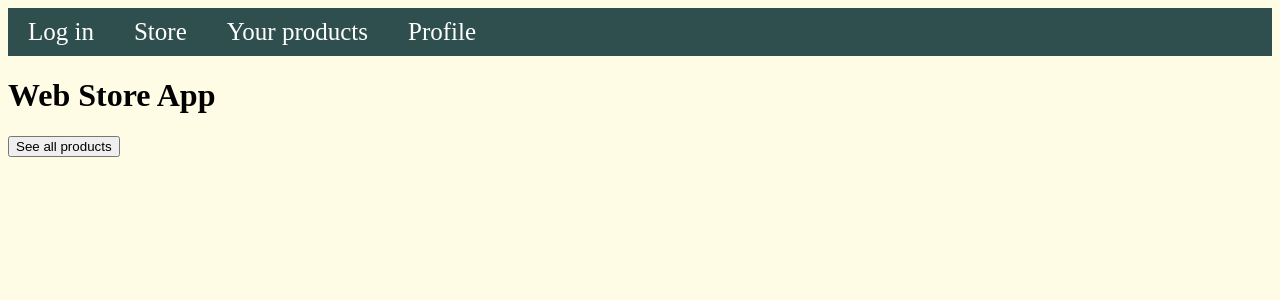
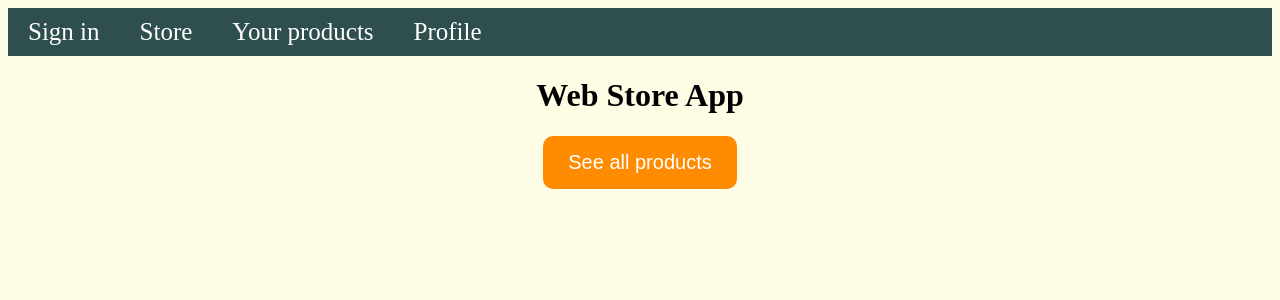
Before and after one commit to SenchaBka/Group-Project---Web-Store, a React (Create React App) app: page / in a window 1280 px wide. Shown: the top 300 px of the page. Built offline with nearby package versions, Linux system fonts and the light colour scheme.

Commit message:
Add style to the main page

```diff
--- a/src/App.js
+++ b/src/App.js
@@ -6,12 +6,15 @@ function App() {
 
   return (<>
     <Navigation />
-    <h1>Web Store App</h1>
-    <button onClick={() => showAllItems()}>See all products</button>
-    <div id='all-items-list'>
+    <main id='store'>
+      <h1>Web Store App</h1>
+      <button id='showAll' onClick={() => showAllItems()}>See all products</button>
+      <p id='addToCartMessage'></p>
+      <div id='all-items-list'>
 
-    </div>
-    </>
+      </div>
+    </main>
+  </>
   );
 }
 
--- a/src/components/Navigation.js
+++ b/src/components/Navigation.js
@@ -6,7 +6,7 @@ const Navigation = () => {
     <nav>
       <ul>
         <li>
-          <Link to="/login">Log in</Link>
+          <Link to="/login">Sign in</Link>
         </li>
         <li>
           <Link to="/">Store</Link>
--- a/src/firebase_setup/firebase.js
+++ b/src/firebase_setup/firebase.js
@@ -185,15 +185,19 @@ async function showAllItems() {
         const querySnapshot = await getDocs(collection(db, "items"));
         querySnapshot.forEach((doc) => {
             const listItem = document.createElement('li');
-            listItem.textContent = doc.data().name + " - " + doc.data().description + ' - ' + doc.data().price + "$";
 
             // Add a cart button for each item
             const cartButton = document.createElement('button');
-            cartButton.textContent = 'Add to Cart';
+            cartButton.classList.add('addToCartButton');
             cartButton.addEventListener('click', () => addToCart(doc.id));
+            listItem.appendChild(cartButton);
+
+            const itemDetails = document.createElement('p');
+            itemDetails.textContent = doc.data().name + " - " + doc.data().description + ' - ' + doc.data().price + "$";
+            itemDetails.classList.add('itemDetails');
+            listItem.appendChild(itemDetails);
 
             allItemsList.appendChild(listItem);
-            allItemsList.appendChild(cartButton);
         });
     }
     else {
--- a/src/index.css
+++ b/src/index.css
@@ -50,9 +50,9 @@ form {
   text-align: center;
 }
 
-form h2 {
+h2 {
   color: #333;
-  font-size: 28px;
+  font-size: 30px;
 }
 
 form label {
@@ -83,3 +83,70 @@ form input[type="submit"]:hover {
 form p{
   font-size: 15px;
 }
+
+/*Store page*/
+#store{
+  width: 80%;
+  margin: auto;
+  text-align: center;
+}
+
+#store button#showAll{
+  background-color: #ff8c00;
+  color: #fff;
+  padding: 15px 25px;
+  border: none;
+  border-radius: 10px;
+  cursor: pointer;
+  font-size: 20px;
+}
+
+#store button#showAll:hover{
+  background-color: #e07d00;
+}
+
+.addToCartButton{
+  background-image: url('/public/cart.png');
+  background-size: cover;
+  background-position: center;
+  background-repeat: no-repeat;
+  padding: 15px 15px;
+  color: #fff;
+  border-width: 1px;
+  border-radius: 4px;
+  cursor: pointer;
+  width: 5px;
+  height: 5px;
+  vertical-align: text-bottom;
+}
+
+#all-items-list {
+  margin-top: 20px;
+  text-align: left;
+}
+
+#all-items-list {
+  list-style: none;
+  padding: 0;
+}
+
+#all-items-list li {
+  margin-bottom: 10px;
+  padding: 15px;
+  border: 1px solid #ccc;
+  border-radius: 5px;
+  font-size: 20px;
+  display: flex;
+}
+
+#all-items-list li p{
+  margin: 5px 0px;
+}
+
+.itemDetails{
+  padding-left: 5px;
+}
+
+#addToCartMessage{
+  font-size: 20px;
+}
```
